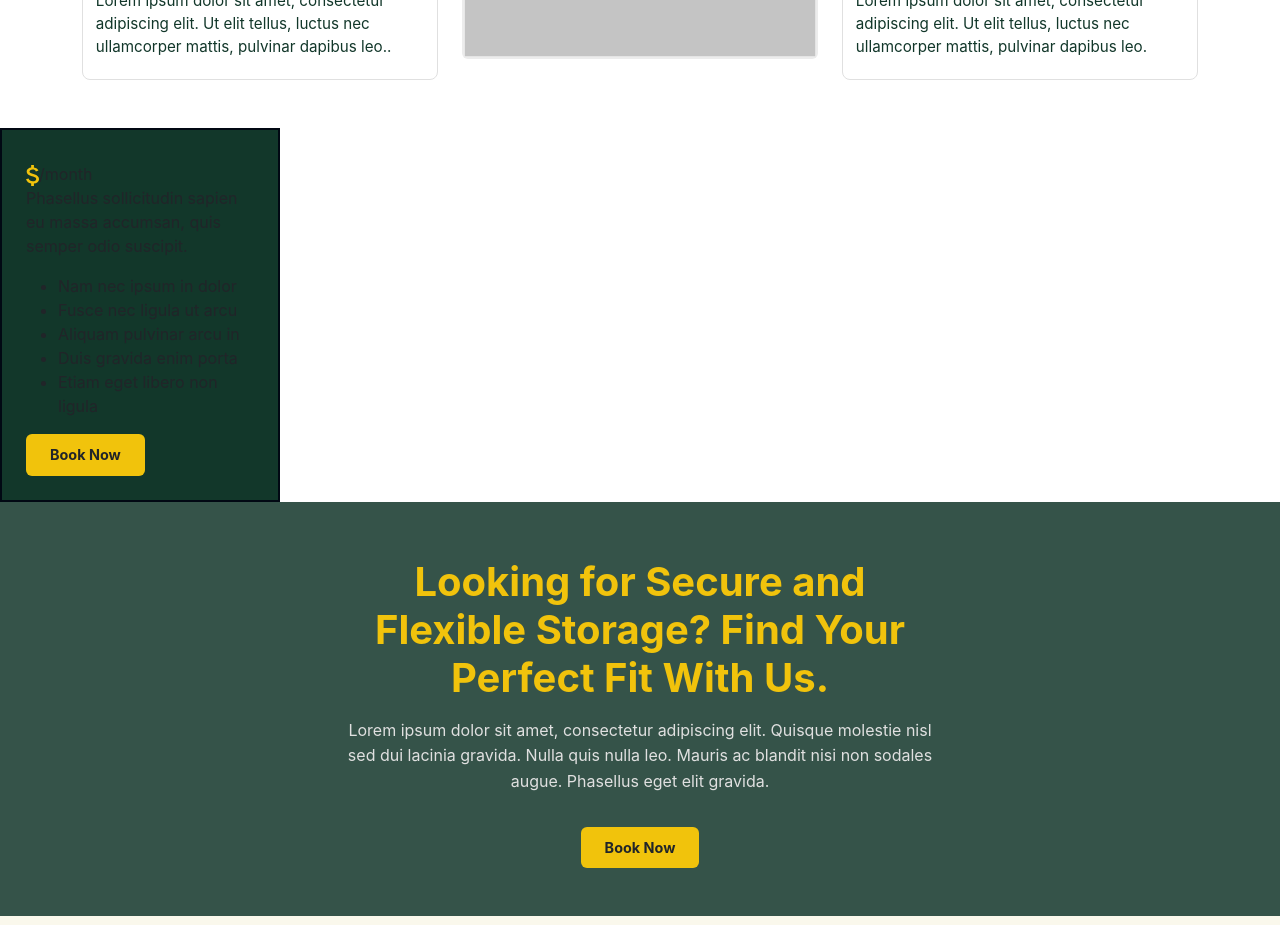
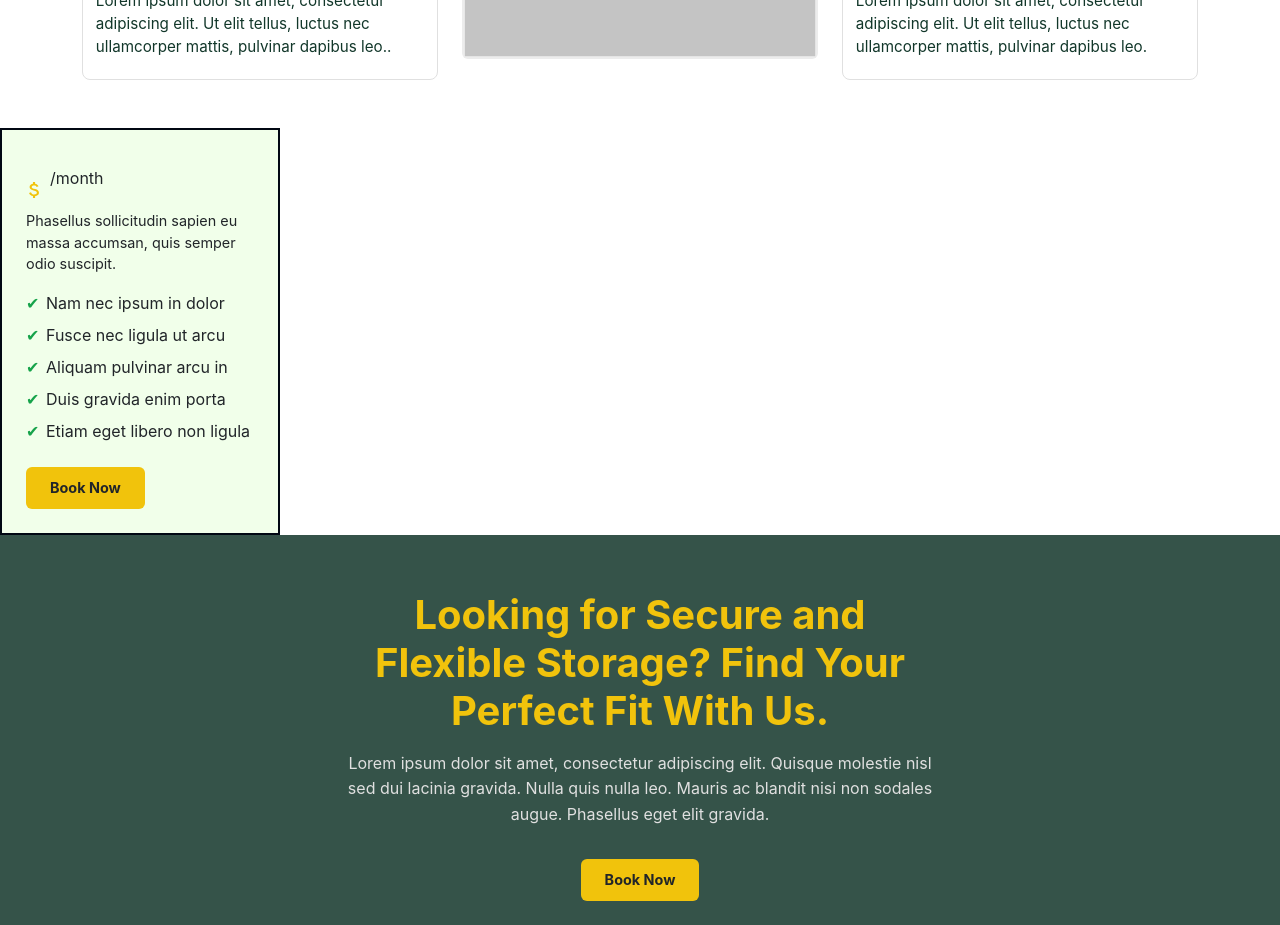
Before and after one commit to Pieplow/storaid-assignment-react, a React (Vite) app: page / in a window 1280 px wide. Shown: the part 1060-1985 px from the top of the page. Built offline with nearby package versions, Linux system fonts and the light colour scheme.

Commit message:
added css

```diff
--- a/src/generics/PriceTile.css
+++ b/src/generics/PriceTile.css
@@ -1,5 +1,5 @@
 .price-tile {
-  background-color: var(--color-text);
+  background-color: var(--clr-green-white-background);
   border: 2px solid #010813;
   padding: 24px;
   width: 280px;
@@ -10,3 +10,65 @@
   background-color: var(--color-text);
   color: white;
 }
+
+.price-tile h4 {
+  margin-bottom: 12px;
+  font-size: 1.2rem;
+  font-weight: 600;
+}
+
+.price {
+  display: flex;
+  align-items: flex-end;
+  gap: 4px;
+  margin-bottom: 12px;
+}
+
+.price img {
+  width: 16px;
+  height: 16px;
+}
+
+.price-amount {
+  font-size: 2.5rem;
+  font-weight: 700;
+  color: #f59e0b; /* Gold-ish */
+}
+
+.price-period {
+  font-size: 1rem;
+  color: inherit;
+  margin-bottom: 8px;
+}
+
+.description {
+  font-size: 0.9rem;
+  margin-bottom: 16px;
+}
+
+.features {
+  list-style: none;
+  padding: 0;
+  margin-bottom: 24px;
+}
+
+.features li {
+  position: relative;
+  padding-left: 20px;
+  margin-bottom: 8px;
+}
+
+.features li::before {
+  content: "✔";
+  position: absolute;
+  left: 0;
+  color: #16a34a;
+}
+
+.price-tile:hover .features li::before {
+  color: #facc15; /* Yellow check on hover */
+}
+
+.price-tile:hover .price-amount {
+  color: #facc15; /* Yellow price */
+}
```
